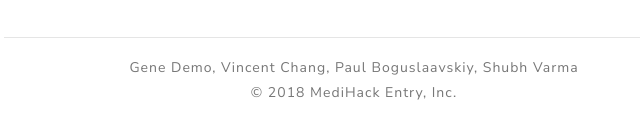
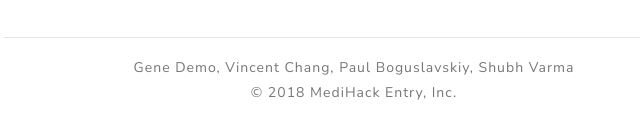
Before and after one commit to DemoDevelops/SecondOpinion, a website: page index.html in a window 1280 px wide. Shown: the part 813-950 px from the top of the page, 286-926 px from the left. Drawn offline with Linux system fonts and the light colour scheme.

Commit message:
Fixed last name spelling :)

```diff
--- a/index.html
+++ b/index.html
@@ -116,7 +116,7 @@
 
 
       <footer class="footer text-center">
-        <p>Gene Demo, Vincent Chang, Paul Boguslaavskiy, Shubh Varma</p>
+        <p>Gene Demo, Vincent Chang, Paul Boguslavskiy, Shubh Varma</p>
         <p>© 2018 MediHack Entry, Inc.</p>
       </footer>
 
```
